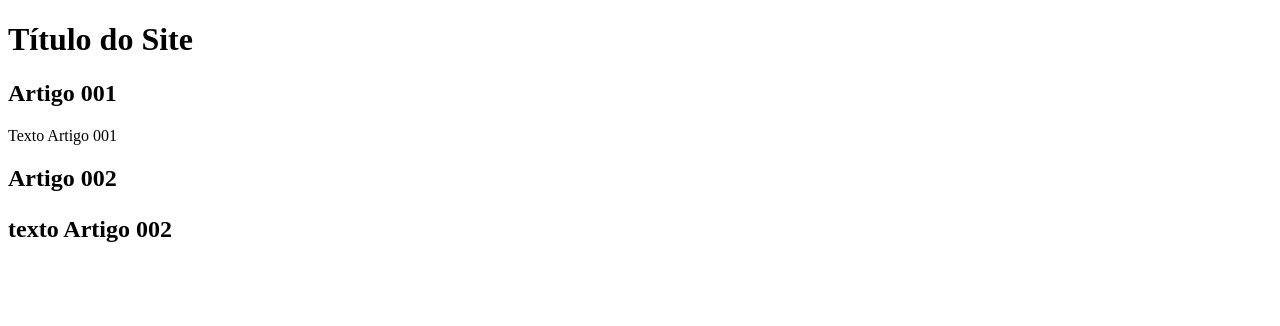
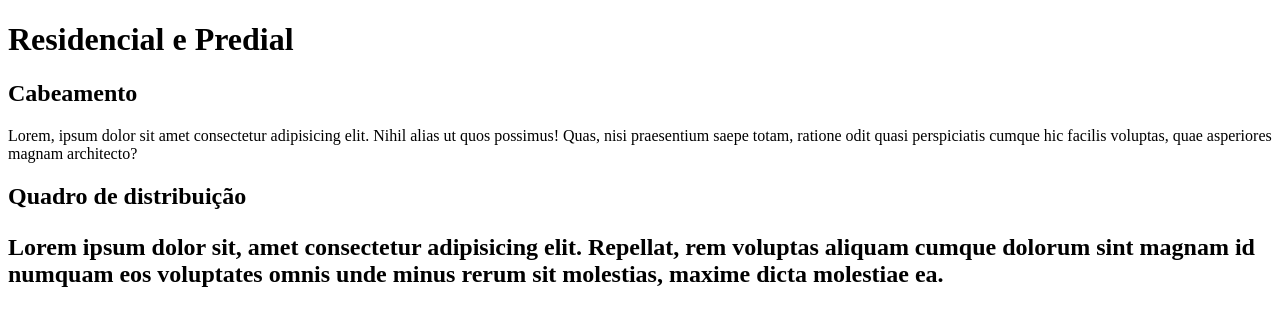
Before and after one commit to HalyneSalgueiro/projeto_IDR, a plain HTML site: page index.html in a window 1280 px wide. Drawn offline with Linux system fonts and the light colour scheme.

Commit message:
comecei o conteúdo

```diff
--- a/index.html
+++ b/index.html
@@ -10,22 +10,23 @@
     <main>
         <header>
             <h1>
-                Título do Site
+                Residencial e Predial
             </h1>
         </header>
         <article>
             <h2>
-                Artigo 001
+                Cabeamento
             </h2>
             <p>
-                Texto Artigo 001
+                Lorem, ipsum dolor sit amet consectetur adipisicing elit. Nihil alias ut quos possimus! Quas, nisi praesentium saepe totam, ratione odit quasi perspiciatis cumque hic facilis voluptas, quae asperiores magnam architecto?
+
             </p>
         </article>
         <article>
             <h2>
-                Artigo 002
+                Quadro de distribuição
                 <p>
-                    texto Artigo 002
+                    Lorem ipsum dolor sit, amet consectetur adipisicing elit. Repellat, rem voluptas aliquam cumque dolorum sint magnam id numquam eos voluptates omnis unde minus rerum sit molestias, maxime dicta molestiae ea.
                 </p>
             </h2>
         </article>
```
